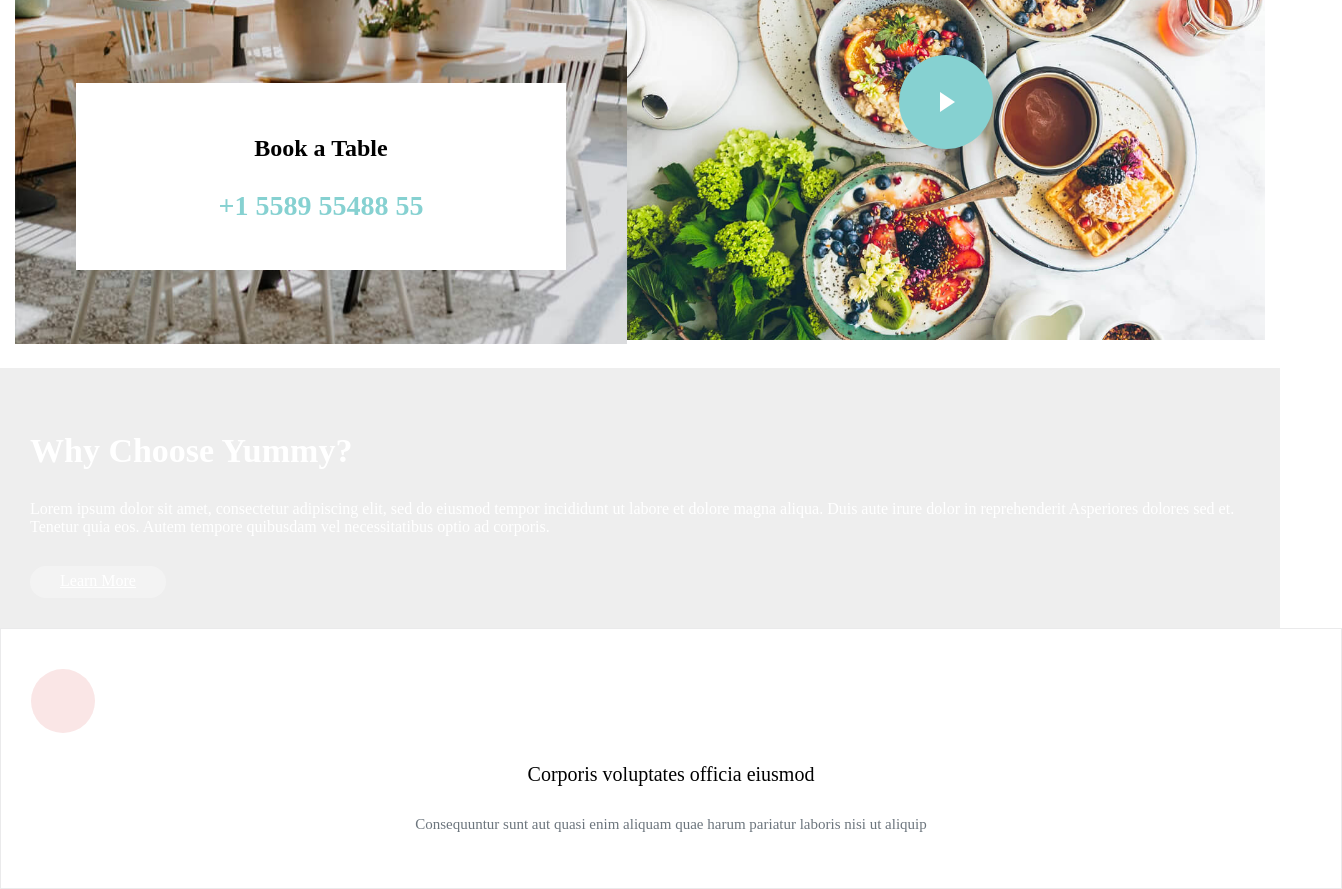
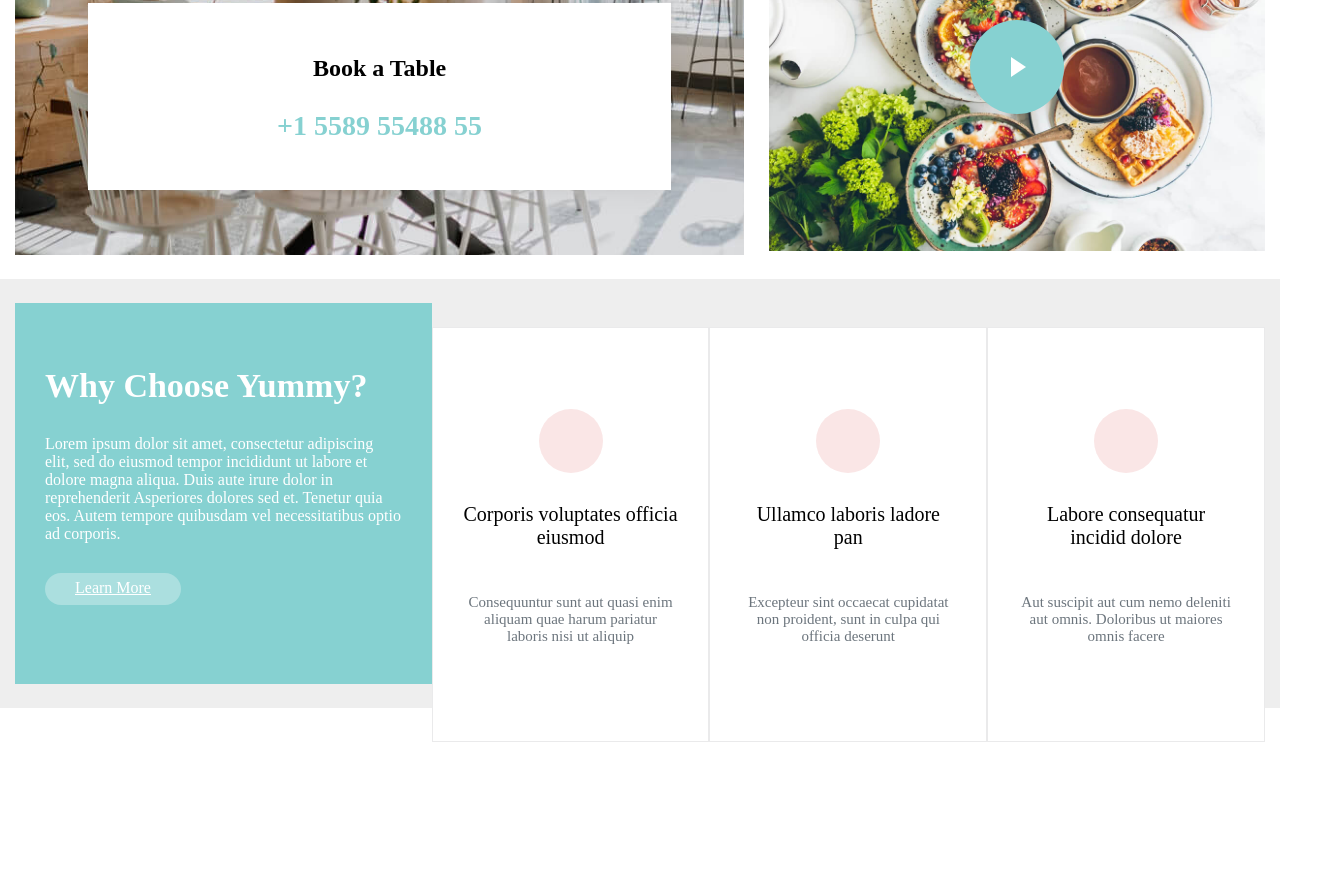
Before and after one commit to FilleDeZeus/Projet_cs_miam_js_Enide, a website: page index.html in a window 1280 px wide. Shown: the part 1392-2281 px from the top of the page, 1342 px wide, since content can reach past the window. After the commit the page ends 2134 px from the top, so only its background shows below. Drawn offline with Linux system fonts and the light colour scheme; some icons are missing.

Commit message:
html  section3

```diff
--- a/index.html
+++ b/index.html
@@ -96,12 +96,12 @@
         </div>
     </section>
 
-    <section id="why-us" class="why-us section-bg">
-        <div class="container" data-aos="fade-up">
+    <section class="section3">
+        <div class="container">
 
-            <div class="row gy-4">
+            <div class="souscontainer">
 
-                <div class="col-lg-4" data-aos="fade-up" data-aos-delay="100">
+                <div class="grandbox">
                     <div class="why-box">
                         <h3>Why Choose Yummy?</h3>
                         <p>
@@ -116,11 +116,11 @@
                     </div>
                 </div><!-- End Why Box -->
 
-                <div class="col-lg-8 d-flex align-items-center">
-                    <div class="row gy-4">
+                <div class="petitsbox">
+                    <div class="petitbox">
 
-                        <div class="col-xl-4" data-aos="fade-up" data-aos-delay="200">
-                            <div class="icon-box d-flex flex-column justify-content-center align-items-center">
+                        <div class="box" >
+                            <div class="icon-box">
                                 <i class="bi bi-clipboard-data"></i>
                                 <h4>Corporis voluptates officia eiusmod</h4>
                                 <p>Consequuntur sunt aut quasi enim aliquam quae harum pariatur laboris nisi ut aliquip
@@ -128,7 +128,7 @@
                             </div>
                         </div><!-- End Icon Box -->
 
-                        <div class="col-xl-4" data-aos="fade-up" data-aos-delay="300">
+                        <div class="box">
                             <div class="icon-box d-flex flex-column justify-content-center align-items-center">
                                 <i class="bi bi-gem"></i>
                                 <h4>Ullamco laboris ladore pan</h4>
@@ -137,7 +137,7 @@
                             </div>
                         </div><!-- End Icon Box -->
 
-                        <div class="col-xl-4" data-aos="fade-up" data-aos-delay="400">
+                        <div class="box">
                             <div class="icon-box d-flex flex-column justify-content-center align-items-center">
                                 <i class="bi bi-inboxes"></i>
                                 <h4>Labore consequatur incidid dolore</h4>
--- a/src/sass/modules/_header.scss
+++ b/src/sass/modules/_header.scss
@@ -4,22 +4,20 @@
     align-items: center;
     box-sizing: border-box;
     position: fixed;
-    top: 0;
-    right: 0;
-    left: 0;
     display: flex;
     align-items: center;
     justify-content: space-between;
     width: 100%;
     background-color: white;
     height: 100px;
-    border-bottom: 1px solid gray;
+    //border-bottom: 1px solid gray;
     z-index: 999;
 }
 
 @media (max-width: 575px) {
     .header {
         height: 70px;
+        //width: 100%;
     }
 }
 
@@ -47,6 +45,7 @@
     display: flex;
     align-items: center;
     justify-content: space-between;
+    //width: 60;
 }
 
 .navbar ul {
--- a/src/sass/modules/_section2.scss
+++ b/src/sass/modules/_section2.scss
@@ -14,6 +14,7 @@
     width: 100%;
     position: relative;
     background-image: url(../../../public/img/section2_about/about.jpg);
+    background-repeat: no-repeat;
 }
 
 .section2 .call {
@@ -43,10 +44,12 @@
 .textSection2{
     display: flex;
     align-items: flex-end;
+    flex: 0 0 41.667%;
+    max-width: 41.667%;
 }
-// .section2 .content {
-//     padding-left: 1000px;
-// }
+.section2 .content {
+    padding-left: 25px;
+}
 .textItalique{
     font-style: italic;
 }
--- a/src/sass/modules/_section3.scss
+++ b/src/sass/modules/_section3.scss
@@ -1,20 +1,56 @@
-.why-us .why-box {
+.section3{
+    background-color: #eee;
+}
+
+.section3 .container{
+    padding-right: 15px;
+    padding-left: 15px;
+}
+.section3 .souscontainer{
+    display: flex;
+    flex-direction: row;
+    padding-top: 1.5rem;
+    padding-bottom: 1.5rem;
+}
+.section3 .grandbox{
+    display: flex;
+    flex: 0 0 33.333%;
+    max-width: 33.3333%;
+}
+.section3 .petitsbox{
+    display: flex;
+    align-items: center;
+    flex: 0 0 66.667%;
+    max-width: 66.667%;
+}
+.section3 .petitbox{
+    display: flex;
+    flex-direction: row;
+    padding-top: 1.5rem;
+    padding-bottom: 1.5rem;
+}
+.section3 .box{
+    display: flex;
+    flex: 0 0 33.333%;
+    max-width: 33.3333%;
+}
+.section3 .why-box {
     padding: 30px;
-    background: var(--color-primary);
+    background: $vert;
     color: #fff;
 }
 
-.why-us .why-box h3 {
+.section3 .why-box h3 {
     font-weight: 700;
     font-size: 34px;
     margin-bottom: 30px;
 }
 
-.why-us .why-box p {
+.section3 .why-box p {
     margin-bottom: 30px;
 }
 
-.why-us .why-box .more-btn {
+.section3 .why-box .more-btn {
     display: inline-block;
     background: rgba(255, 255, 255, 0.3);
     padding: 6px 30px 8px 30px;
@@ -23,16 +59,20 @@
     transition: all ease-in-out 0.4s;
 }
 
-.why-us .why-box .more-btn i {
+.section3 .why-box .more-btn i {
     font-size: 14px;
 }
 
-.why-us .why-box .more-btn:hover {
+.section3 .why-box .more-btn:hover {
     color: var(--color-primary);
     background: #fff;
 }
 
-.why-us .icon-box {
+.section3 .icon-box {
+    display: flex;
+    flex-direction: column;
+    justify-content: center;
+    align-items: center;
     text-align: center;
     background: #fff;
     padding: 40px 30px;
@@ -42,7 +82,7 @@
     transition: 0.3s;
 }
 
-.why-us .icon-box i {
+.section3 .icon-box i {
     color: var(--color-primary);
     margin-bottom: 30px;
     font-size: 32px;
@@ -56,20 +96,20 @@
     height: 64px;
 }
 
-.why-us .icon-box h4 {
+.section3 .icon-box h4 {
     font-size: 20px;
     font-weight: 400;
     margin: 0 0 30px 0;
     font-family: var(--font-secondary);
 }
 
-.why-us .icon-box p {
+.section3 .icon-box p {
     font-size: 15px;
     color: #6c757d;
 }
 
 @media (min-width: 1200px) {
-    .why-us .icon-box:hover {
+    .section3 .icon-box:hover {
         transform: scale(1.1);
     }
 }
```
Also changed, not shown: public/css/app.css.
